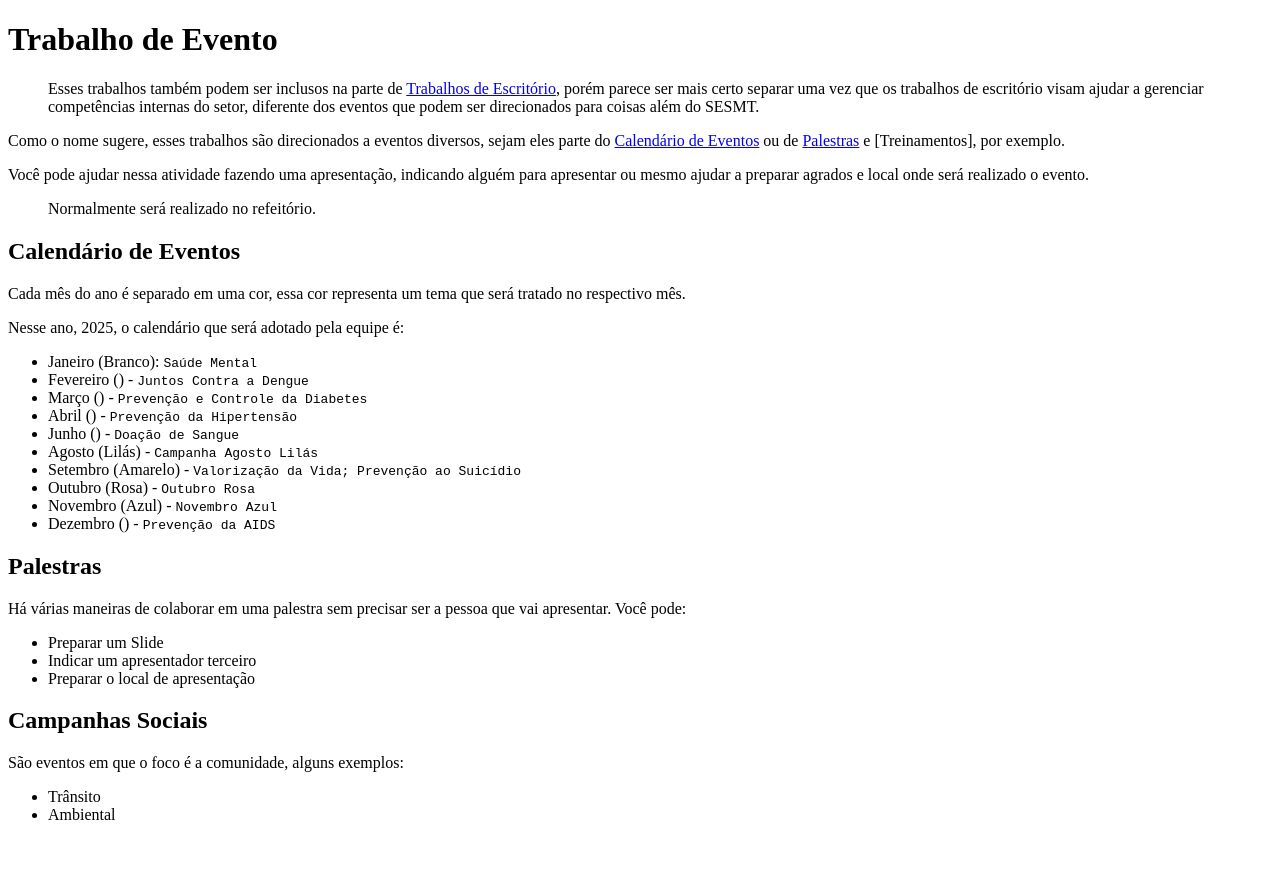
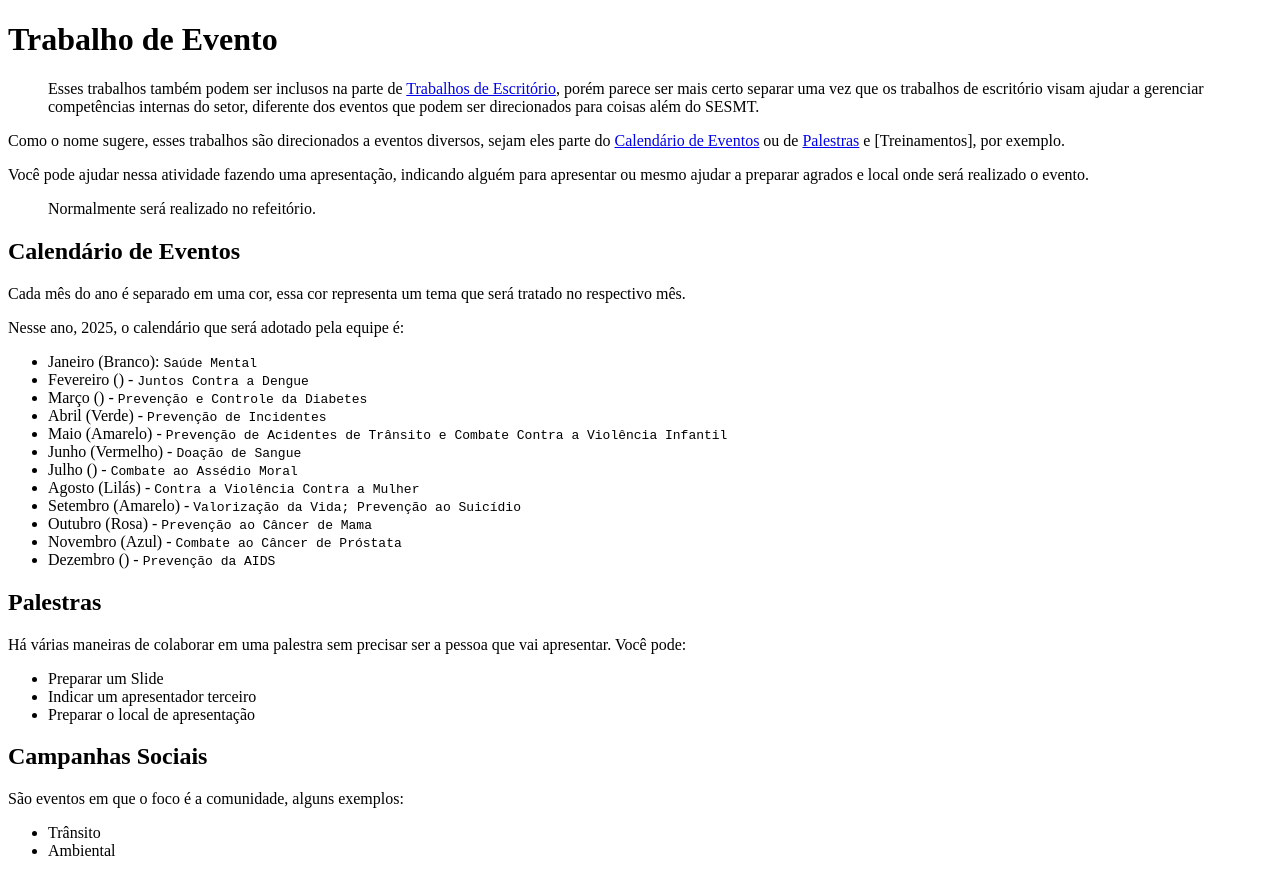
Before and after one commit to LeonardoLopesHonda/docs-site, a Next.js app: page /geral/trabalhoEvento in a window 1280 px wide. Before the commit the page ends 840 px from the top, so only its background shows below. Built offline with nearby package versions, Linux system fonts and the light colour scheme.

Commit message:
fix: events `calendar`

```diff
--- a/pages/geral/trabalhoEvento.mdx
+++ b/pages/geral/trabalhoEvento.mdx
@@ -17,12 +17,14 @@ Nesse ano, 2025, o calendário que será adotado pela equipe é:
 - Janeiro (Branco): `Saúde Mental`
 - Fevereiro () - `Juntos Contra a Dengue`
 - Março () - `Prevenção e Controle da Diabetes`
-- Abril () - `Prevenção da Hipertensão`
-- Junho () - `Doação de Sangue`
-- Agosto (Lilás) - `Campanha Agosto Lilás`
+- Abril (Verde) - `Prevenção de Incidentes`
+- Maio (Amarelo) - `Prevenção de Acidentes de Trânsito e Combate Contra a Violência Infantil`
+- Junho (Vermelho) - `Doação de Sangue`
+- Julho () - `Combate ao Assédio Moral`
+- Agosto (Lilás) - `Contra a Violência Contra a Mulher`
 - Setembro (Amarelo) - `Valorização da Vida; Prevenção ao Suicídio`
-- Outubro (Rosa) - `Outubro Rosa`
-- Novembro (Azul) - `Novembro Azul`
+- Outubro (Rosa) - `Prevenção ao Câncer de Mama`
+- Novembro (Azul) - `Combate ao Câncer de Próstata`
 - Dezembro () - `Prevenção da AIDS`
 
 ## Palestras
```
